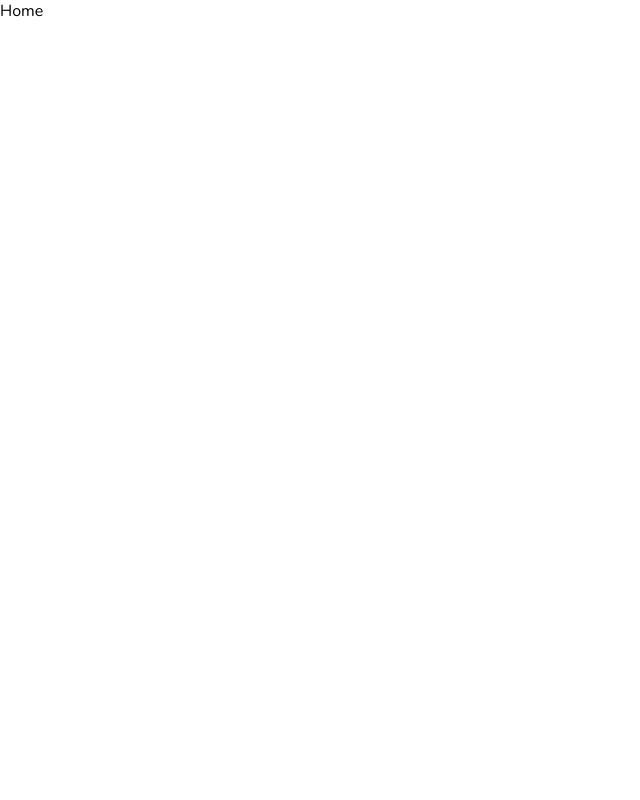
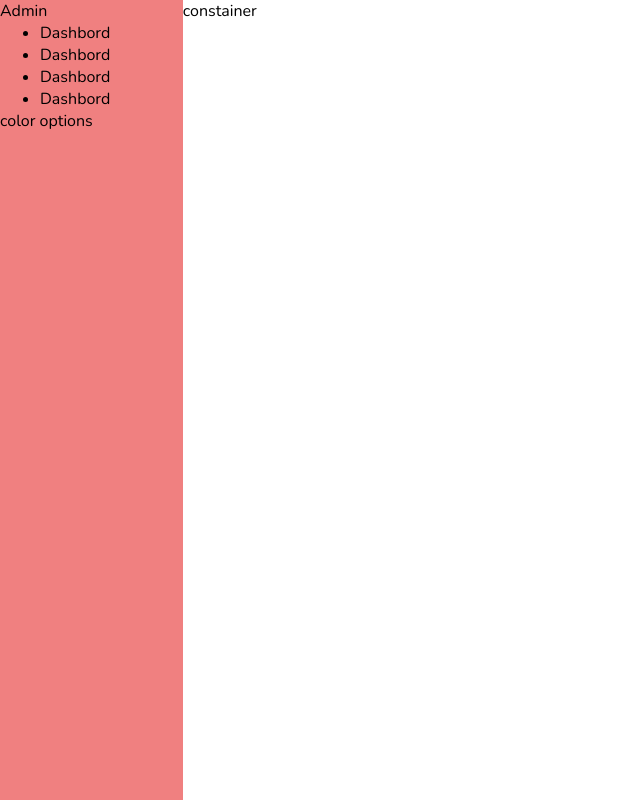
Before and after one commit to RamaneDev/bookingApp, a React (Create React App) app in the folder admin/: page / in a window 1280 px wide. Shown: the whole page, without its empty margins (0-640 px from the left). Built offline with nearby package versions, Linux system fonts and the light colour scheme.

Commit message:
home componet first commit

```diff
--- a/admin/src/pages/home/Home.jsx
+++ b/admin/src/pages/home/Home.jsx
@@ -1,9 +1,15 @@
 import React from 'react'
+import Sidebar from '../../components/sidebar/Sidebar'
 import './home.scss'
 
 const Home = () => {
   return (
-    <div className='home'>Home</div>
+    <div className='home'>
+      <Sidebar />
+      <div className="homeContainer">
+        constainer
+      </div>
+    </div>
   )
 }
 
--- a/admin/src/pages/home/home.scss
+++ b/admin/src/pages/home/home.scss
@@ -0,0 +1,6 @@
+.home{
+    display: flex;
+    .homeContainer{
+        flex: 6;
+    }
+}
```
